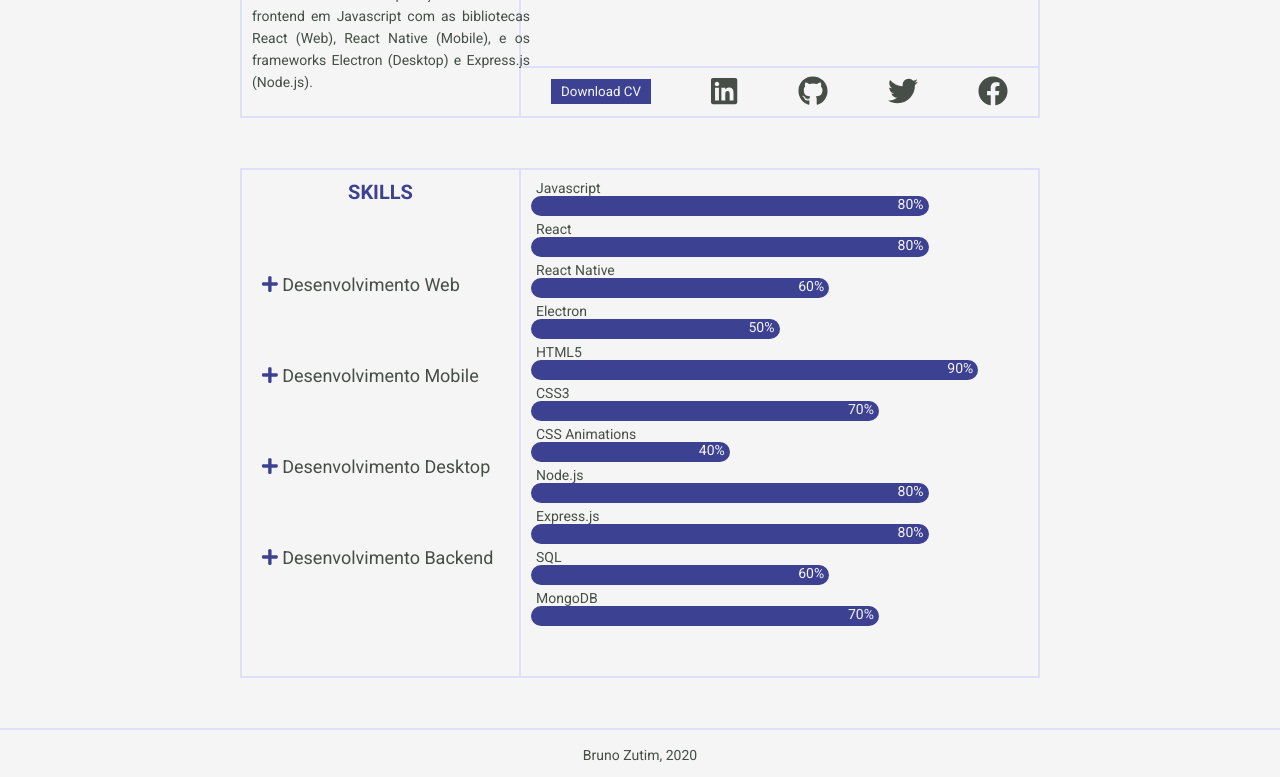
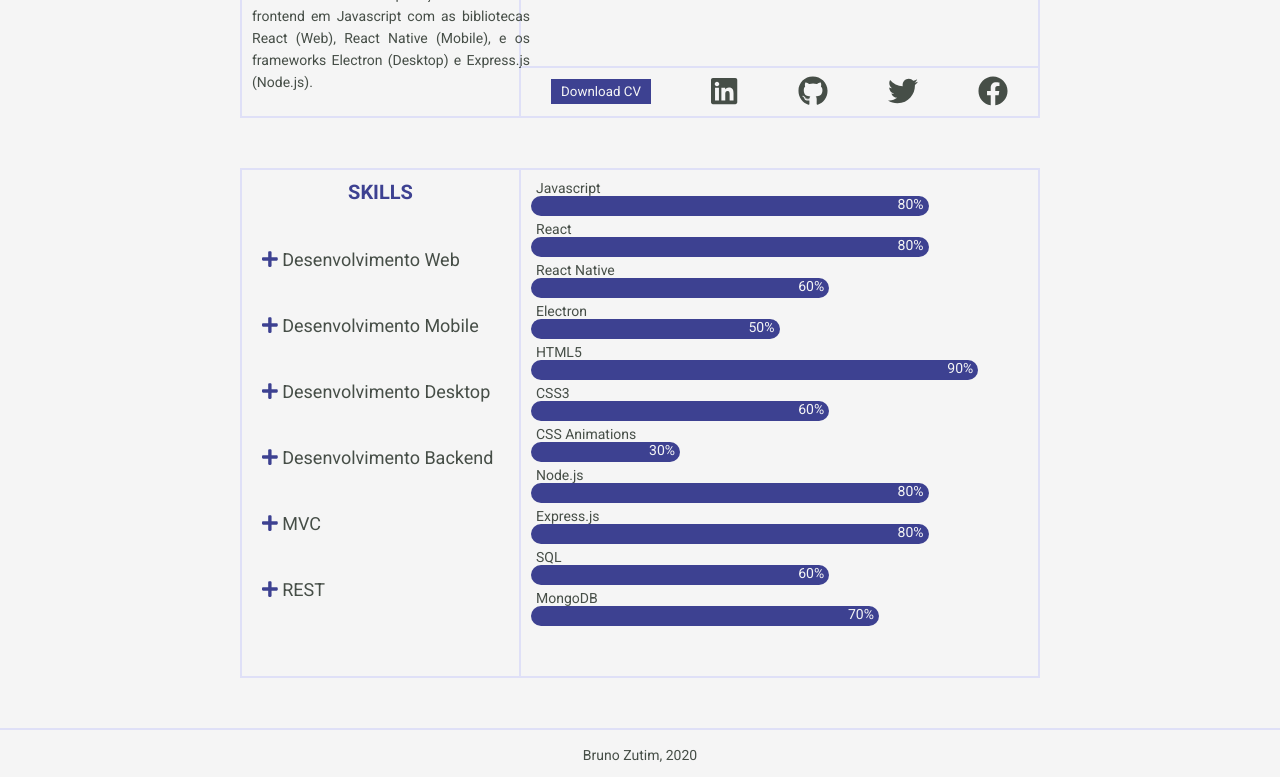
Before and after one commit to bruzt/site-curriculo, a React (Create React App) app: page / in a window 1280 px wide. Shown: the part 442-1219 px from the top of the page. Built offline with nearby package versions, Linux system fonts and the light colour scheme.

Commit message:
refactor(skills): add mvc and rest

```diff
--- a/src/components/Skills.js
+++ b/src/components/Skills.js
@@ -15,6 +15,8 @@
                     <p><FontAwesomeIcon className='fai' icon={faPlus} /> Desenvolvimento Mobile</p>
                     <p><FontAwesomeIcon className='fai' icon={faPlus} /> Desenvolvimento Desktop</p>
                     <p><FontAwesomeIcon className='fai' icon={faPlus} /> Desenvolvimento Backend</p>
+                    <p><FontAwesomeIcon className='fai' icon={faPlus} /> MVC</p>
+                    <p><FontAwesomeIcon className='fai' icon={faPlus} /> REST</p>
                 </div>
             </div>
 
@@ -40,12 +42,12 @@
                     <span>90%</span>
                 </div>
                 <p>CSS3</p>
-                <div className="progress-b pb70" style={{ width: '70%' }}>
-                    <span>70%</span>
+                <div className="progress-b pb60" style={{ width: '60%' }}>
+                    <span>60%</span>
                 </div>
                 <p>CSS Animations</p>
-                <div className="progress-b pb40" style={{ width: '40%' }}>
-                    <span>40%</span>
+                <div className="progress-b pb30" style={{ width: '30%' }}>
+                    <span>30%</span>
                 </div>
                 <p>Node.js</p>
                 <div className="progress-b pb80" style={{ width: '80%' }}>
@@ -95,7 +97,7 @@
             padding: 0 0 0 10px;
 
             p {
-                margin: 70px 0 0 0;
+                margin: 45px 0 0 0;
 
                 .fai {
                     color: ${(props) => props.theme.primary};
```
